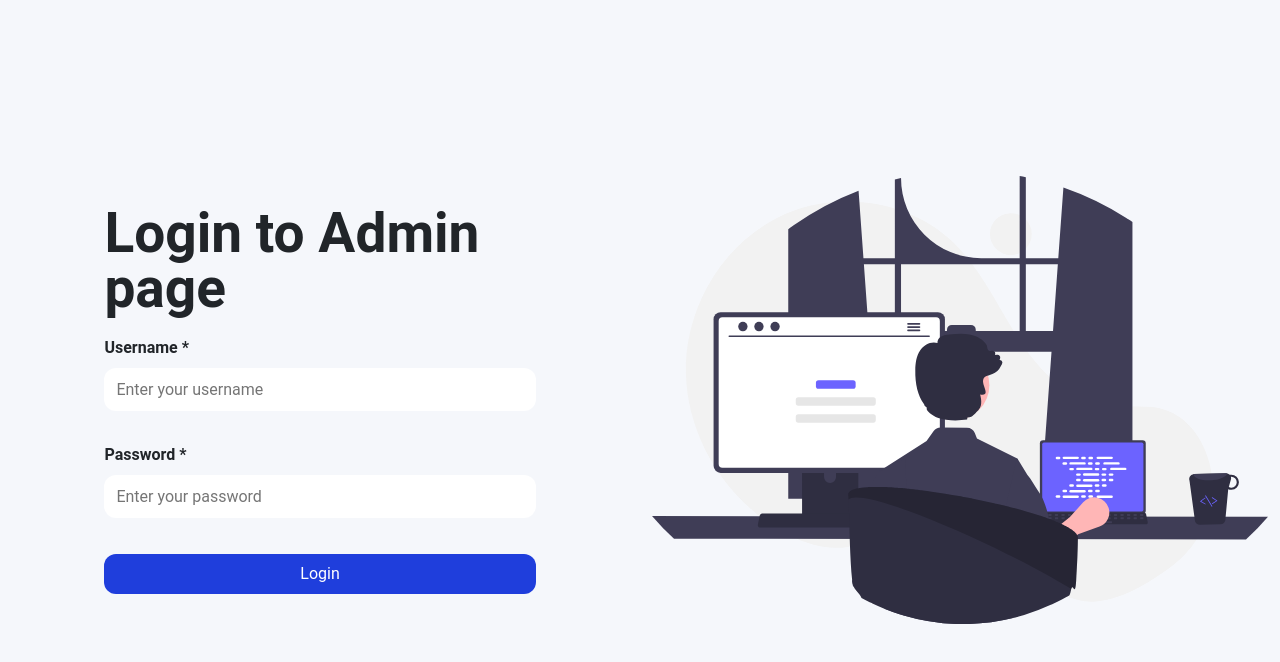
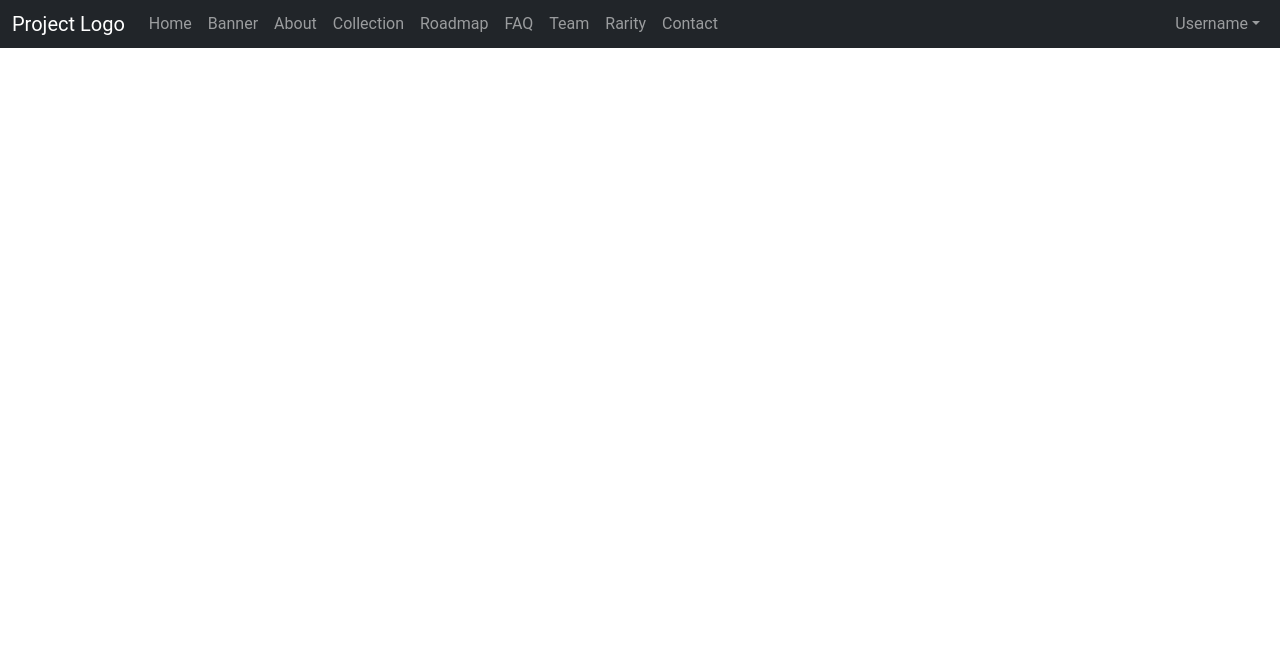
Before and after one commit to nhanlnt-96/one-mint-spot, a React (Create React App) app in the folder client/: page /admin in a window 1280 px wide. Before the commit this address led to /login. Shown: the top 662 px of the page. Built offline with nearby package versions, Linux system fonts and the light colour scheme; no server answers.

Commit message:
[header]: Complete create header component

```diff
--- /dev/null
+++ b/client/src/components/adminHeader/AdminHeader.js
@@ -0,0 +1,33 @@
+import React from "react";
+import {Container, Nav, Navbar, NavDropdown} from "react-bootstrap";
+import {adminHeaderMenu} from "configs/adminHeaderMenu";
+
+import "./AdminHeader.scss";
+import {Link} from "react-router-dom";
+
+const AdminHeader = () => {
+  return (
+    <Navbar collapseOnSelect expand="lg" bg="dark" variant="dark">
+      <Container fluid className="admin-header-container">
+        <Navbar.Brand href="#home">Project Logo</Navbar.Brand>
+        <Navbar.Toggle aria-controls="responsive-navbar-nav" className="admin-header-toggle"/>
+        <Navbar.Collapse id="responsive-navbar-nav">
+          <Nav className="me-auto">
+            {
+              adminHeaderMenu.map((val, index) => (
+                <Link className="nav-link" key={index} to={val.path}>{val.label}</Link>
+              ))
+            }
+          </Nav>
+          <Nav>
+            <NavDropdown title="Username" id="collasible-nav-dropdown">
+              <NavDropdown.Item>Log out</NavDropdown.Item>
+            </NavDropdown>
+          </Nav>
+        </Navbar.Collapse>
+      </Container>
+    </Navbar>
+  );
+};
+
+export default AdminHeader;
--- /dev/null
+++ b/client/src/components/adminHeader/AdminHeader.scss
@@ -0,0 +1,11 @@
+.admin-header-container {
+  .admin-header-toggle {
+    border: none;
+
+    &:focus {
+      outline: none;
+      box-shadow: none;
+      border: none;
+    }
+  }
+}
--- /dev/null
+++ b/client/src/configs/adminHeaderMenu.js
@@ -0,0 +1,38 @@
+export const adminHeaderMenu = [
+  {
+    label: "Home",
+    path: ""
+  },
+  {
+    label: "Banner",
+    path: "banner"
+  },
+  {
+    label: "About",
+    path: "about"
+  },
+  {
+    label: "Collection",
+    path: "collection"
+  },
+  {
+    label: "Roadmap",
+    path: "roadmap"
+  },
+  {
+    label: "FAQ",
+    path: "faq"
+  },
+  {
+    label: "Team",
+    path: "team"
+  },
+  {
+    label: "Rarity",
+    path: "rarity"
+  },
+  {
+    label: "Contact",
+    path: "contact"
+  },
+];
--- a/client/src/configs/routes.js
+++ b/client/src/configs/routes.js
@@ -6,7 +6,7 @@ export const routes = [
   {
     path: "/admin",
     module: <AdminPage/>,
-    isPrivate: true,
+    isPrivate: false,
   },
   {
     path: "/",
--- a/client/src/pages/admin/AdminPage.js
+++ b/client/src/pages/admin/AdminPage.js
@@ -1,12 +1,13 @@
 import React from "react";
 import {Container} from "react-bootstrap";
-import {Link} from "react-router-dom";
+import AdminHeader from "components/adminHeader/AdminHeader";
+
+import "./AdminPage.scss";
 
 const AdminPage = () => {
   return (
-    <Container fluid className="bg-dark d-flex flex-column justify-content-center align-items-center" style={{height: "100vh"}}>
-      <h1 className="h1" style={{color: "#fff"}}>This is admin page</h1>
-      <Link to="/">Home</Link>
+    <Container fluid className="admin-page-container">
+      <AdminHeader/>
     </Container>
   );
 };
--- /dev/null
+++ b/client/src/pages/admin/AdminPage.scss
@@ -0,0 +1,4 @@
+.admin-page-container {
+  padding-left: 0 !important;
+  padding-right: 0 !important;
+}
```
Also changed, not shown: client/jsconfig.json (added, +19 -0 lines).
